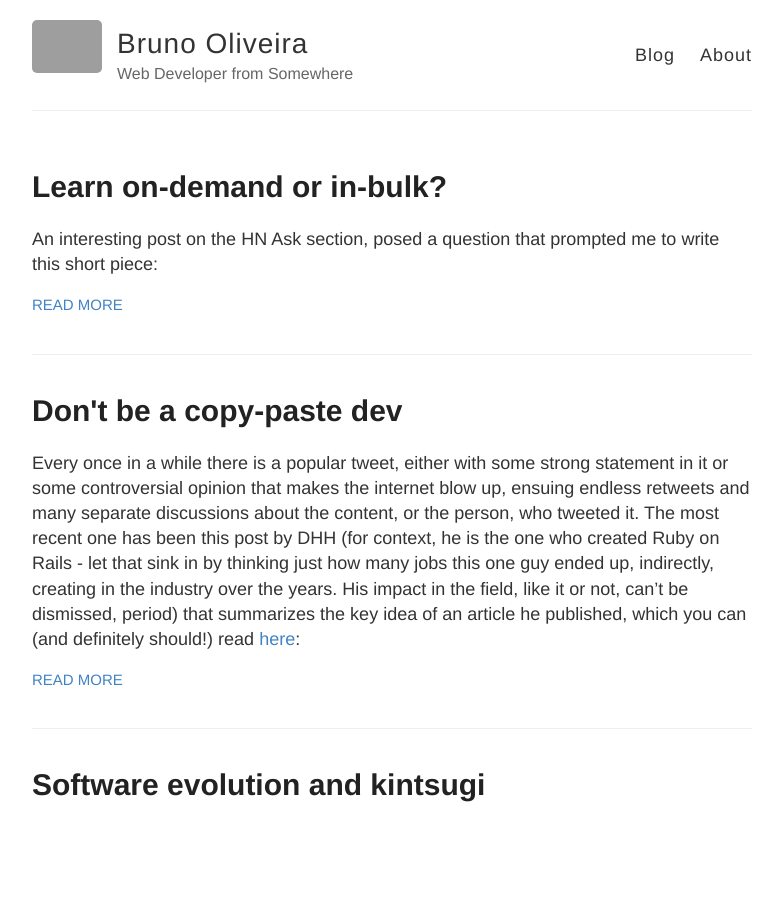
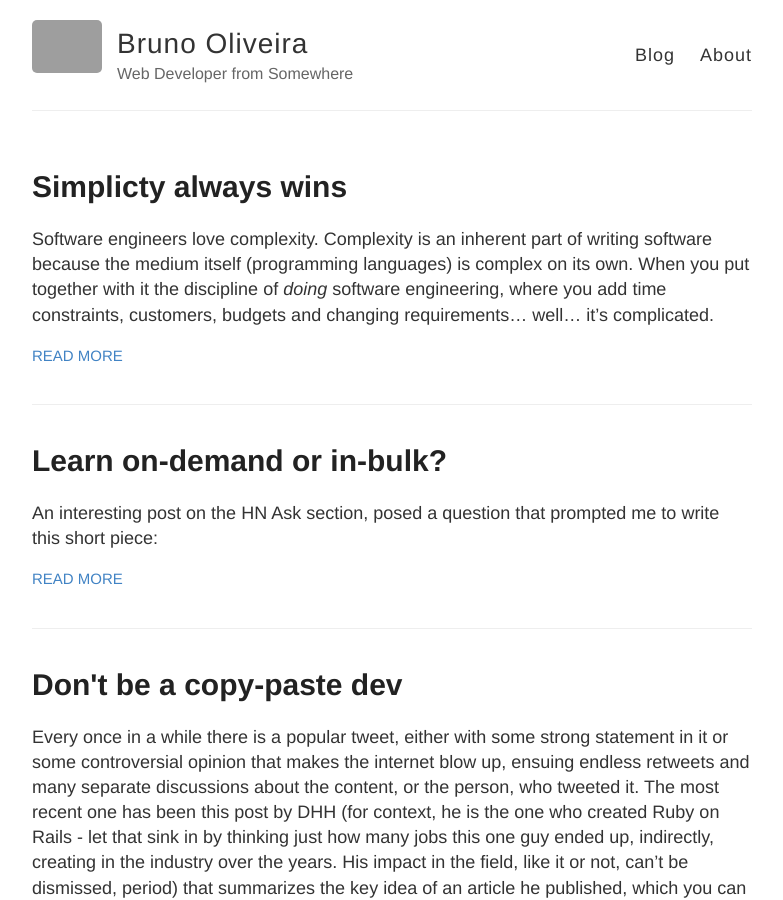
Before and after one commit to bruno-oliveira/techblog, a Jekyll site: the page built from index.html, in a window 1280 px wide and 900 px high. Shown: the whole window, without its empty margins (248-1031 px from the left). Built offline with Jekyll 4.4.1, drawn with Linux system fonts in a browser that asks for light colours; part of the change alters nothing that is shown; grey boxes are pictures that could not be loaded.

Commit message:
Update 2021-11-29-simple-stacks-win.md

```diff
--- a/_posts/2021-11-29-simple-stacks-win.md
+++ b/_posts/2021-11-29-simple-stacks-win.md
@@ -1,7 +1,7 @@
 ---
 layout: post
 title: Simplicty always wins
-published: false
+published: true
 ---
 Software engineers love complexity. Complexity is an inherent part of writing software because the medium itself (programming languages) is complex on its own. When you put together with it the discipline of _doing_ software engineering, where you add time constraints, customers, budgets and changing requirements... well... it's complicated.
 
@@ -23,4 +23,10 @@ People love validation and, validation is best gained when it can be seen or exp
 
 For many of my side-projects, I am both creator, stakeholder, customer and, 99% of the time, the sole user of it. Sometimes, I can make some small simple web apps used by me and my family and a few friends very sporadically, basically, 0 traffic. And, in these times, the best thing I've learned is to stick with the simplest thing that can possibly work and just leverage that to its full potential.
 
-By doing this, I can focus on building something that is of use for me and my family and friends, without being slowed down by details
+By doing this, I can focus on building something that is of use for me and my family and friends, without being slowed down by details or unnecessary complexity.
+
+You would be surprised how far you can take a project hosted on Heroku free tier connected against a simple DB instance. In fact, it might be robust enough for the first few dozens of potential clients you would have, and, if you can lay the foundations based on tested and tried technology and iterate from there, you will be in a much better position to be flexible with your own code and to respond to client requests. Simplicity at the code level will, usually, percolate to simplicity at the "customer level" meaning that you can more confidently say that you can meet any demand or adjust to any situation and always be in a position to evaluate trade-offs, because you've kept things simple.
+
+Simplicity is key to agility. Agility allows for faster feedback loops and faster feedback loops allow for faster client validation and satisfaction.
+
+And that's what software engineering is all about! Keep things simple, to move fast and with confidence.
```
